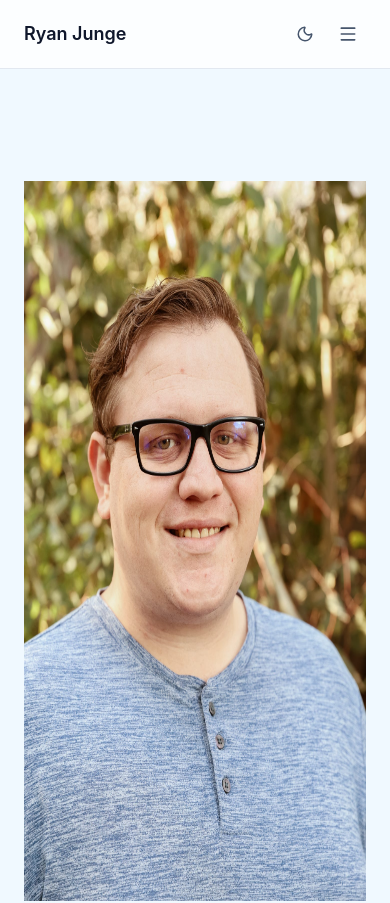
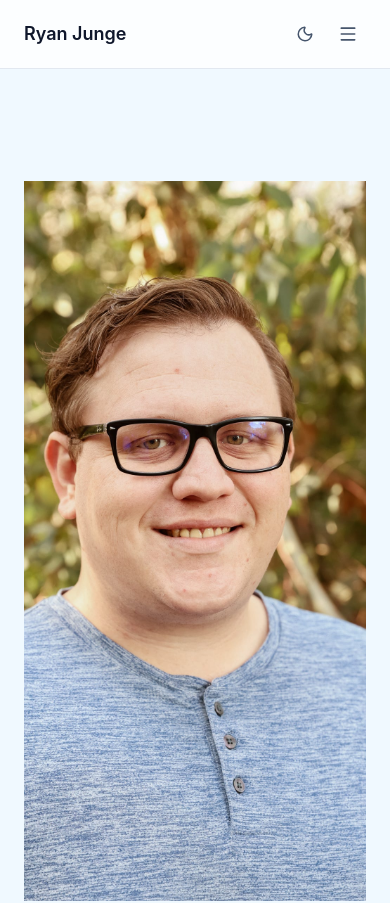
Before and after one commit to Ryguy1995/ryanjunge.dev, a React (Vite) app: page / in a window 390 px wide. Shown: the top 903 px of the page. Built offline with nearby package versions, Linux system fonts and the light colour scheme.

Commit message:
Update Home.tsx
adds tag for responsive sizing

```diff
--- a/src/pages/Home.tsx
+++ b/src/pages/Home.tsx
@@ -23,7 +23,7 @@ export function Home() {
 
         <img
             src={headshot}
-            className="mx-auto mb-4 w-120 h-180 "
+            className="mx-auto mb-4 w-120 h-180 object-cover"
         ></img>
         <h1 className="mb-3 text-4xl font-bold tracking-tight text-sky-900 sm:text-5xl dark:text-sky-100">
           Hi, I'm {siteConfig.name}
```
